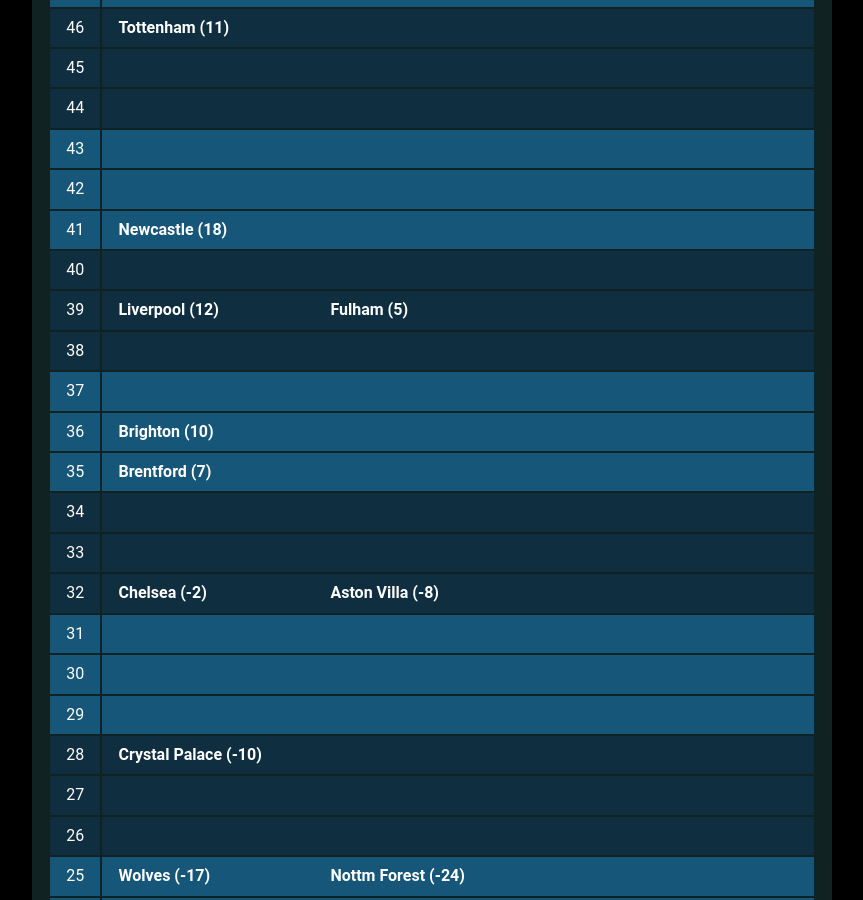
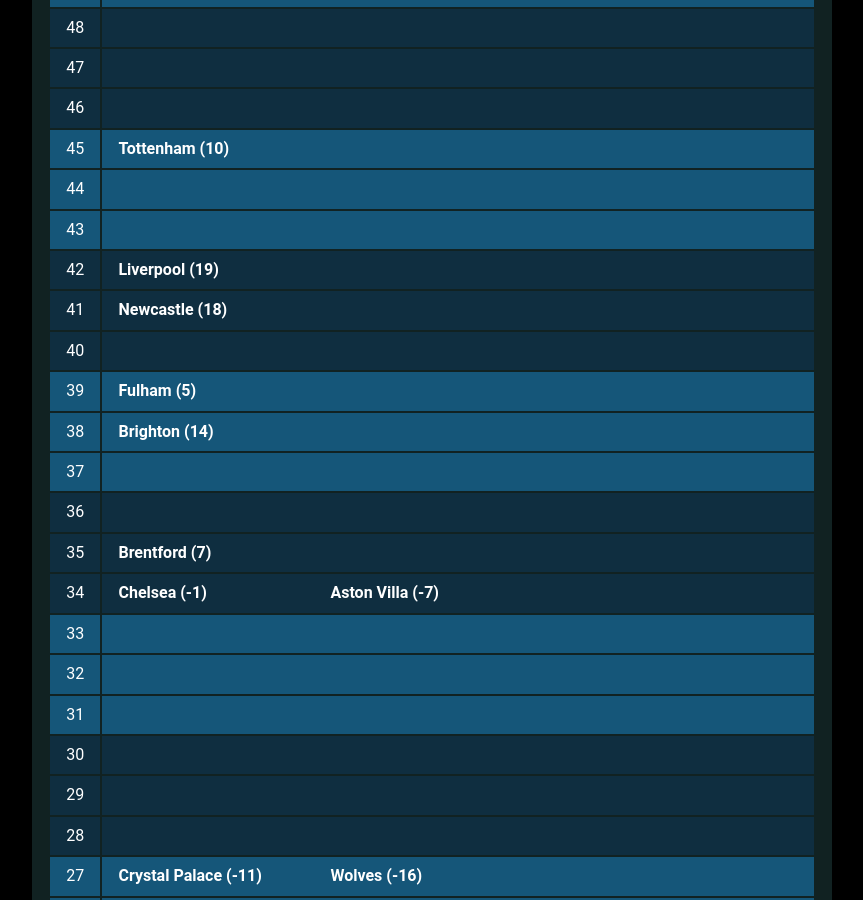
Before and after one commit to muru/muru.github.io, a Jekyll site: the page built from resources.md, in a window 1280 px wide and 900 px high, scrolled down 2083 px. Shown: the whole window, without its empty margins (208-1071 px from the left). Built offline with Jekyll 4.4.1, drawn with Linux system fonts in a browser that asks for light colours; some web fonts are replaced; some of the changed text lies outside the part shown.

Commit message:
updated cann-table: Mon  6 Mar 12:54:25 JST 2023

```diff
--- a/cann-table.html
+++ b/cann-table.html
@@ -1,17 +1,27 @@
 <table id="cann-table">
 <thead> <th> Pts </th> <th> Clubs (GD) </th> </thead>
 	<tr class="cann-row-1">
-		<td class="cann-point"> 61 </td>
+		<td class="cann-point"> 63 </td>
 		<td class="cann-clubs">
-			<span class="club-name"> Arsenal (33) </span>
+			<span class="club-name"> Arsenal (34) </span>
 		</td>
  	</tr>
 	<tr class="cann-row-1">
+		<td class="cann-point"> 62 </td>
+		<td class="cann-clubs">
+		</td>
+ 	</tr>
+	<tr class="cann-row-1">
+		<td class="cann-point"> 61 </td>
+		<td class="cann-clubs">
+		</td>
+ 	</tr>
+	<tr class="cann-row-2">
 		<td class="cann-point"> 60 </td>
 		<td class="cann-clubs">
 		</td>
  	</tr>
-	<tr class="cann-row-1">
+	<tr class="cann-row-2">
 		<td class="cann-point"> 59 </td>
 		<td class="cann-clubs">
 		</td>
@@ -22,12 +32,12 @@
 			<span class="club-name"> Man City (41) </span>
 		</td>
  	</tr>
-	<tr class="cann-row-2">
+	<tr class="cann-row-1">
 		<td class="cann-point"> 57 </td>
 		<td class="cann-clubs">
 		</td>
  	</tr>
-	<tr class="cann-row-2">
+	<tr class="cann-row-1">
 		<td class="cann-point"> 56 </td>
 		<td class="cann-clubs">
 		</td>
@@ -37,12 +47,12 @@
 		<td class="cann-clubs">
 		</td>
  	</tr>
-	<tr class="cann-row-1">
+	<tr class="cann-row-2">
 		<td class="cann-point"> 54 </td>
 		<td class="cann-clubs">
 		</td>
  	</tr>
-	<tr class="cann-row-1">
+	<tr class="cann-row-2">
 		<td class="cann-point"> 53 </td>
 		<td class="cann-clubs">
 		</td>
@@ -52,12 +62,12 @@
 		<td class="cann-clubs">
 		</td>
  	</tr>
-	<tr class="cann-row-2">
+	<tr class="cann-row-1">
 		<td class="cann-point"> 51 </td>
 		<td class="cann-clubs">
 		</td>
  	</tr>
-	<tr class="cann-row-2">
+	<tr class="cann-row-1">
 		<td class="cann-point"> 50 </td>
 		<td class="cann-clubs">
 		</td>
@@ -65,15 +75,15 @@
 	<tr class="cann-row-1">
 		<td class="cann-point"> 49 </td>
 		<td class="cann-clubs">
-			<span class="club-name"> Man Utd (13) </span>
+			<span class="club-name"> Man Utd (6) </span>
 		</td>
  	</tr>
-	<tr class="cann-row-1">
+	<tr class="cann-row-2">
 		<td class="cann-point"> 48 </td>
 		<td class="cann-clubs">
 		</td>
  	</tr>
-	<tr class="cann-row-1">
+	<tr class="cann-row-2">
 		<td class="cann-point"> 47 </td>
 		<td class="cann-clubs">
 		</td>
@@ -81,15 +91,15 @@
 	<tr class="cann-row-2">
 		<td class="cann-point"> 46 </td>
 		<td class="cann-clubs">
-			<span class="club-name"> Tottenham (11) </span>
 		</td>
  	</tr>
-	<tr class="cann-row-2">
+	<tr class="cann-row-1">
 		<td class="cann-point"> 45 </td>
 		<td class="cann-clubs">
+			<span class="club-name"> Tottenham (10) </span>
 		</td>
  	</tr>
-	<tr class="cann-row-2">
+	<tr class="cann-row-1">
 		<td class="cann-point"> 44 </td>
 		<td class="cann-clubs">
 		</td>
@@ -99,12 +109,13 @@
 		<td class="cann-clubs">
 		</td>
  	</tr>
-	<tr class="cann-row-1">
+	<tr class="cann-row-2">
 		<td class="cann-point"> 42 </td>
 		<td class="cann-clubs">
+			<span class="club-name"> Liverpool (19) </span>
 		</td>
  	</tr>
-	<tr class="cann-row-1">
+	<tr class="cann-row-2">
 		<td class="cann-point"> 41 </td>
 		<td class="cann-clubs">
 			<span class="club-name"> Newcastle (18) </span>
@@ -115,16 +126,16 @@
 		<td class="cann-clubs">
 		</td>
  	</tr>
-	<tr class="cann-row-2">
+	<tr class="cann-row-1">
 		<td class="cann-point"> 39 </td>
 		<td class="cann-clubs">
-			<span class="club-name"> Liverpool (12) </span>
 			<span class="club-name"> Fulham (5) </span>
 		</td>
  	</tr>
-	<tr class="cann-row-2">
+	<tr class="cann-row-1">
 		<td class="cann-point"> 38 </td>
 		<td class="cann-clubs">
+			<span class="club-name"> Brighton (14) </span>
 		</td>
  	</tr>
 	<tr class="cann-row-1">
@@ -132,13 +143,12 @@
 		<td class="cann-clubs">
 		</td>
  	</tr>
-	<tr class="cann-row-1">
+	<tr class="cann-row-2">
 		<td class="cann-point"> 36 </td>
 		<td class="cann-clubs">
-			<span class="club-name"> Brighton (10) </span>
 		</td>
  	</tr>
-	<tr class="cann-row-1">
+	<tr class="cann-row-2">
 		<td class="cann-point"> 35 </td>
 		<td class="cann-clubs">
 			<span class="club-name"> Brentford (7) </span>
@@ -147,18 +157,18 @@
 	<tr class="cann-row-2">
 		<td class="cann-point"> 34 </td>
 		<td class="cann-clubs">
+			<span class="club-name"> Chelsea (-1) </span>
+			<span class="club-name"> Aston Villa (-7) </span>
 		</td>
  	</tr>
-	<tr class="cann-row-2">
+	<tr class="cann-row-1">
 		<td class="cann-point"> 33 </td>
 		<td class="cann-clubs">
 		</td>
  	</tr>
-	<tr class="cann-row-2">
+	<tr class="cann-row-1">
 		<td class="cann-point"> 32 </td>
 		<td class="cann-clubs">
-			<span class="club-name"> Chelsea (-2) </span>
-			<span class="club-name"> Aston Villa (-8) </span>
 		</td>
  	</tr>
 	<tr class="cann-row-1">
@@ -166,12 +176,12 @@
 		<td class="cann-clubs">
 		</td>
  	</tr>
-	<tr class="cann-row-1">
+	<tr class="cann-row-2">
 		<td class="cann-point"> 30 </td>
 		<td class="cann-clubs">
 		</td>
  	</tr>
-	<tr class="cann-row-1">
+	<tr class="cann-row-2">
 		<td class="cann-point"> 29 </td>
 		<td class="cann-clubs">
 		</td>
@@ -179,66 +189,51 @@
 	<tr class="cann-row-2">
 		<td class="cann-point"> 28 </td>
 		<td class="cann-clubs">
-			<span class="club-name"> Crystal Palace (-10) </span>
 		</td>
  	</tr>
-	<tr class="cann-row-2">
+	<tr class="cann-row-1">
 		<td class="cann-point"> 27 </td>
 		<td class="cann-clubs">
+			<span class="club-name"> Crystal Palace (-11) </span>
+			<span class="club-name"> Wolves (-16) </span>
 		</td>
  	</tr>
-	<tr class="cann-row-2">
+	<tr class="cann-row-1">
 		<td class="cann-point"> 26 </td>
 		<td class="cann-clubs">
+			<span class="club-name"> Nottm Forest (-24) </span>
 		</td>
  	</tr>
 	<tr class="cann-row-1">
 		<td class="cann-point"> 25 </td>
 		<td class="cann-clubs">
-			<span class="club-name"> Wolves (-17) </span>
-			<span class="club-name"> Nottm Forest (-24) </span>
 		</td>
  	</tr>
-	<tr class="cann-row-1">
+	<tr class="cann-row-2">
 		<td class="cann-point"> 24 </td>
 		<td class="cann-clubs">
-			<span class="club-name"> Leicester (-6) </span>
-			<span class="club-name"> West Ham (-6) </span>
+			<span class="club-name"> Leicester (-7) </span>
 		</td>
  	</tr>
-	<tr class="cann-row-1">
+	<tr class="cann-row-2">
 		<td class="cann-point"> 23 </td>
 		<td class="cann-clubs">
-			<span class="club-name"> Leeds (-10) </span>
+			<span class="club-name"> West Ham (-10) </span>
 		</td>
  	</tr>
 	<tr class="cann-row-2">
 		<td class="cann-point"> 22 </td>
 		<td class="cann-clubs">
-			<span class="club-name"> Bournemouth (-26) </span>
-		</td>
- 	</tr>
-	<tr class="cann-row-2">
-		<td class="cann-point"> 21 </td>
-		<td class="cann-clubs">
+			<span class="club-name"> Leeds (-11) </span>
 			<span class="club-name"> Everton (-19) </span>
 		</td>
  	</tr>
-	<tr class="cann-row-2">
-		<td class="cann-point"> 20 </td>
+	<tr class="cann-row-1">
+		<td class="cann-point"> 21 </td>
 		<td class="cann-clubs">
-		</td>
- 	</tr>
-	<tr class="cann-row-1">
-		<td class="cann-point"> 19 </td>
-		<td class="cann-clubs">
-		</td>
- 	</tr>
-	<tr class="cann-row-1">
-		<td class="cann-point"> 18 </td>
-		<td class="cann-clubs">
-			<span class="club-name"> Southampton (-22) </span>
+			<span class="club-name"> Southampton (-21) </span>
+			<span class="club-name"> Bournemouth (-27) </span>
 		</td>
  	</tr>
 </table>
-<span id="cann-gen-note"> Generated on  Sunday, 05 March 2023 at 00:02 JST. </span>
+<span id="cann-gen-note"> Generated on  Monday, 06 March 2023 at 12:54 JST. </span>
```
